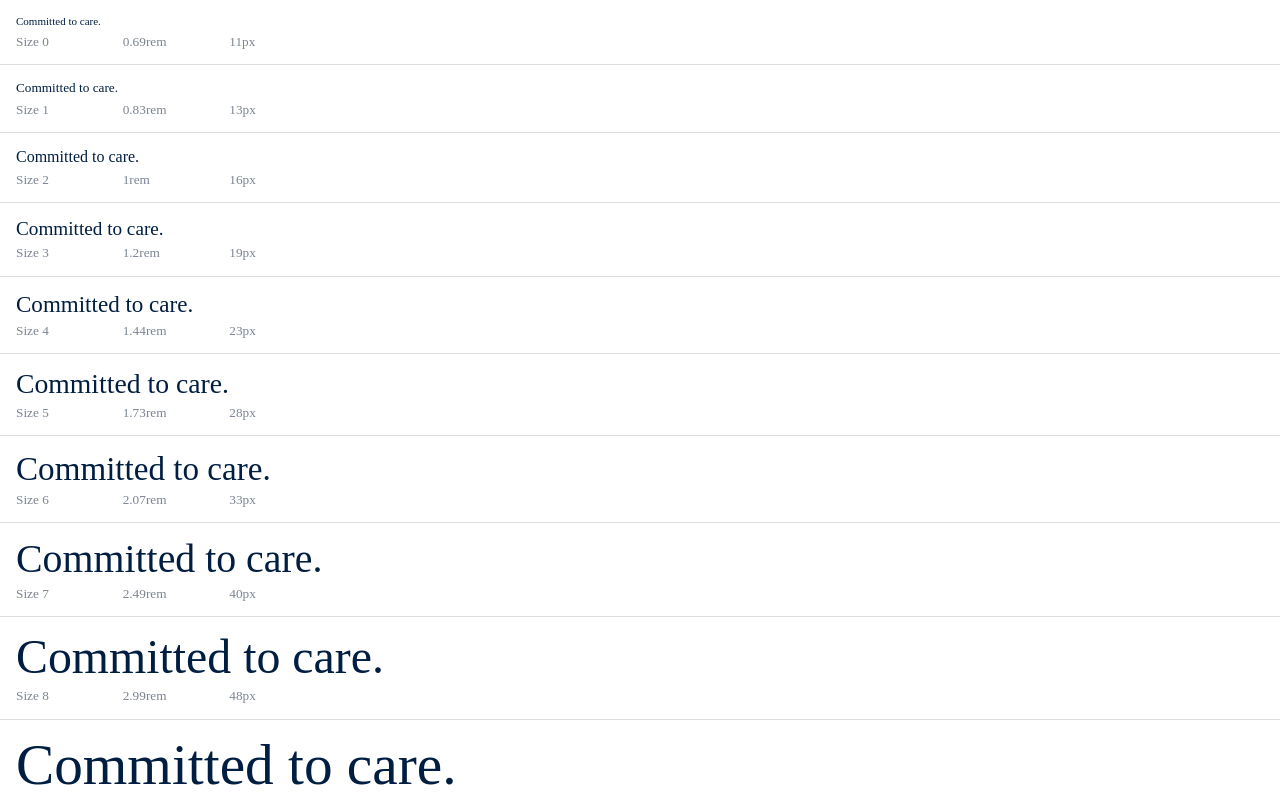
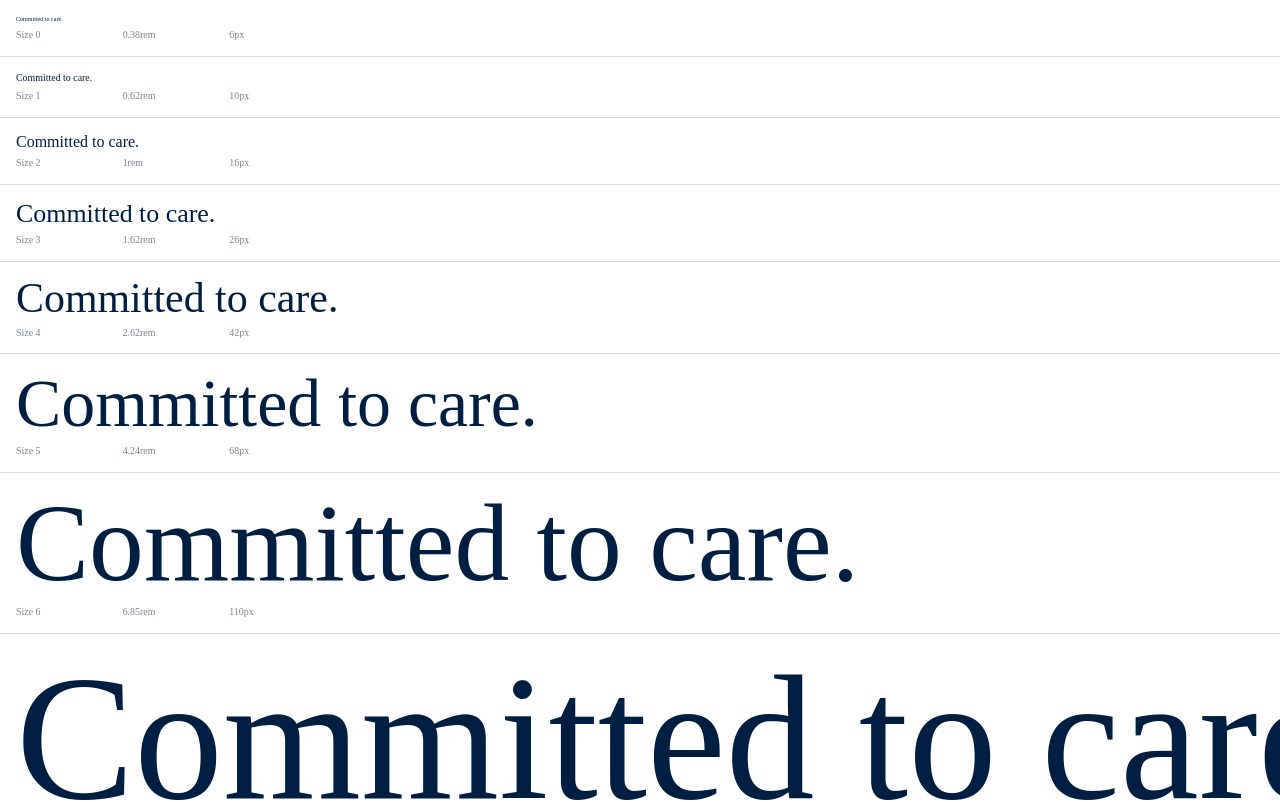
Before and after one commit to thisdesign/psd-reskin-toolkit, a React (Create React App) app: page / in a window 1280 px wide. Shown: the top 802 px of the page. Built offline with nearby package versions, Linux system fonts and the light colour scheme.

Commit message:
added typescript etc

```diff
--- a/src/App.js
+++ b/src/App.js
@@ -1,6 +1,7 @@
 import React from "react";
-import GlobalStyle, { SCALE } from "./style/GlobalStyle";
+import GlobalStyle from "./style/GlobalStyle";
 import { ScaleMarker } from "./components";
+import { SCALE } from "./constants";
 
 function App() {
   return (
--- /dev/null
+++ b/src/constants.ts
@@ -0,0 +1,11 @@
+import modularScale from "./style/modularscale";
+
+export const SCALE = modularScale({
+  scale: 1.618,
+  stepsDown: 2,
+  length: 25,
+});
+
+export const SCALE_VARS = SCALE.map(
+  (item: string, i: number) => `--size-${i}: ${item}rem`
+);
--- /dev/null
+++ b/src/react-app-env.d.ts
@@ -0,0 +1 @@
+/// <reference types="react-scripts" />
--- a/src/style/GlobalStyle.js
+++ b/src/style/GlobalStyle.js
@@ -1,18 +1,12 @@
 import { createGlobalStyle, css } from "styled-components";
 import reset from "styled-reset";
-import modularScale from "./modularscale";
-
-export const SCALE = modularScale({
-  scale: 1.2,
-  stepsDown: 2,
-  length: 15,
-});
+import { SCALE_VARS } from "../constants";
 
 const style = css`
   :root {
     --size-xs: 0.25rem;
     --size-sm: 0.5rem;
-    ${SCALE.map((item, i) => `--size-${i}: ${item}rem`).join(";\n")};
+    ${SCALE_VARS.join(";\n")};
 
     --color-brand: rgb(0, 30, 65);
     --color-slate: rgb(123, 132, 147);
```
Also changed, not shown: package.json (+10 -1 lines), tsconfig.json (added, +25 -0 lines), .eslintrc.js (added), 2 other files (tests, documents, lock files or other folders).
